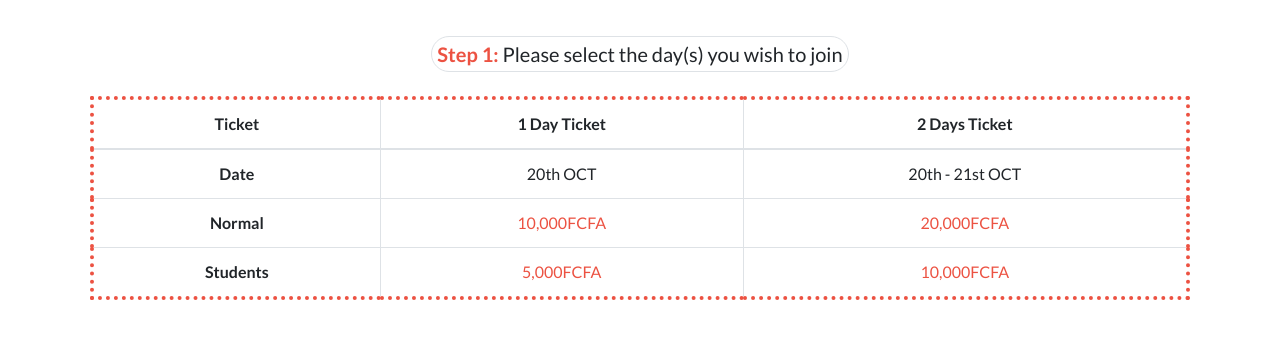
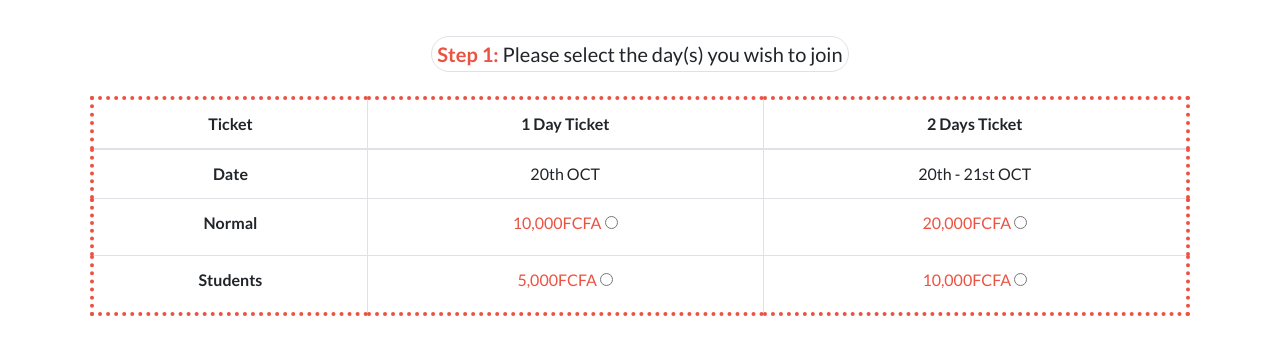
Before and after one commit to Georjane/LEO-Workshop-Website, a website: page tickets.html in a window 1280 px wide. Shown: the part 201-546 px from the top of the page. Drawn offline with nearby package versions, Linux system fonts and the light colour scheme.

Commit message:
Modfified tickets page by adding radio buttons to elements

```diff
--- a/tickets.html
+++ b/tickets.html
@@ -58,13 +58,21 @@
                 <tr>
                 <tr>
                     <td class="font-weight-bold">Normal</td>
-                    <td class="redtext">10,000FCFA</td>
-                    <td class="redtext">20,000FCFA</td>
+                    <td class="redtext"><label for="menu1">10,000FCFA
+                    <input id="menu1" type="radio" name="menuA">
+                </label></td>
+                    <td class="redtext"><label for="menu1">20,000FCFA
+                    <input id="menu1" type="radio" name="menuA">
+                </label></td>
                 </tr>
                 <tr>
                     <td class="font-weight-bold">Students</td>
-                    <td class="redtext">5,000FCFA</td>
-                    <td class="redtext">10,000FCFA</td>
+                    <td class="redtext"><label for="menu2">5,000FCFA
+                    <input id="menu2" type="radio" name="menub">
+                </label></td>
+                    <td class="redtext"><label for="menu1">10,000FCFA
+                    <input id="menu2" type="radio" name="menub">
+                </label></td>
                 </tr>
             <table>
         </div>
```
